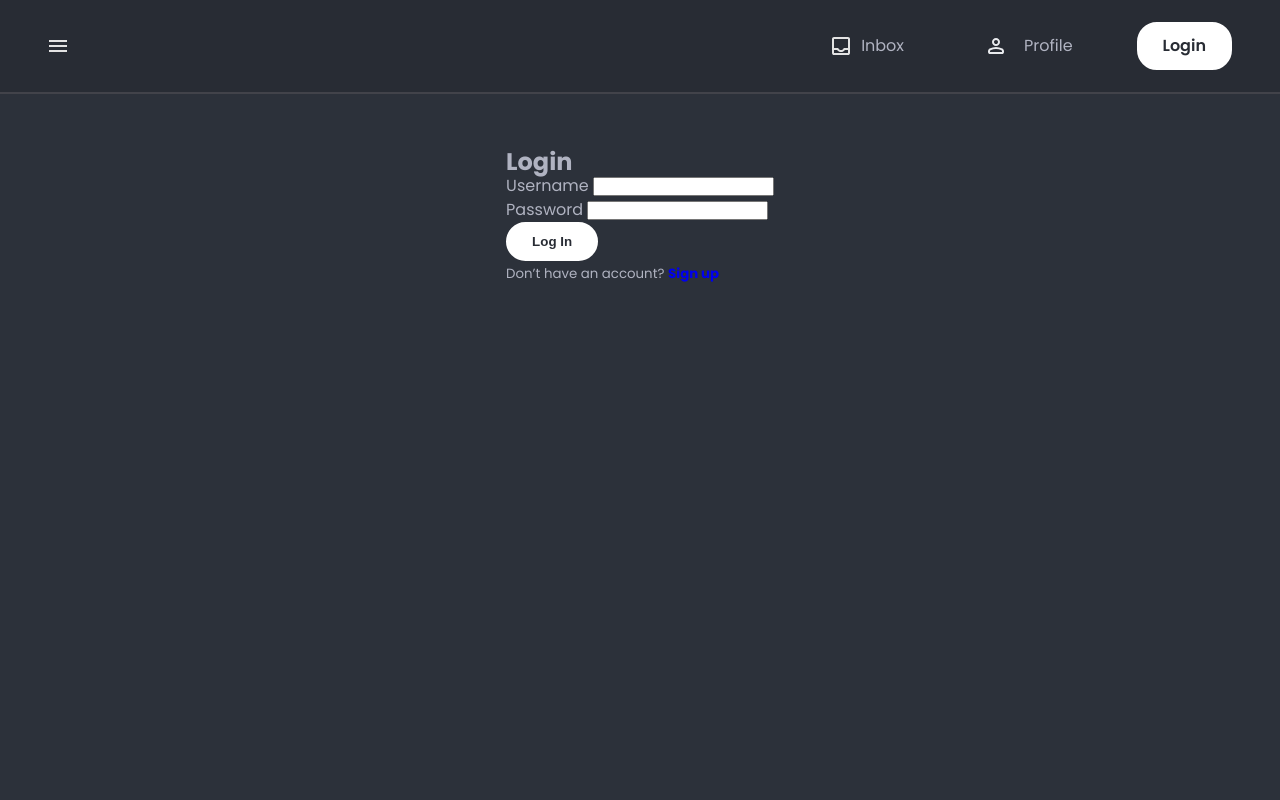
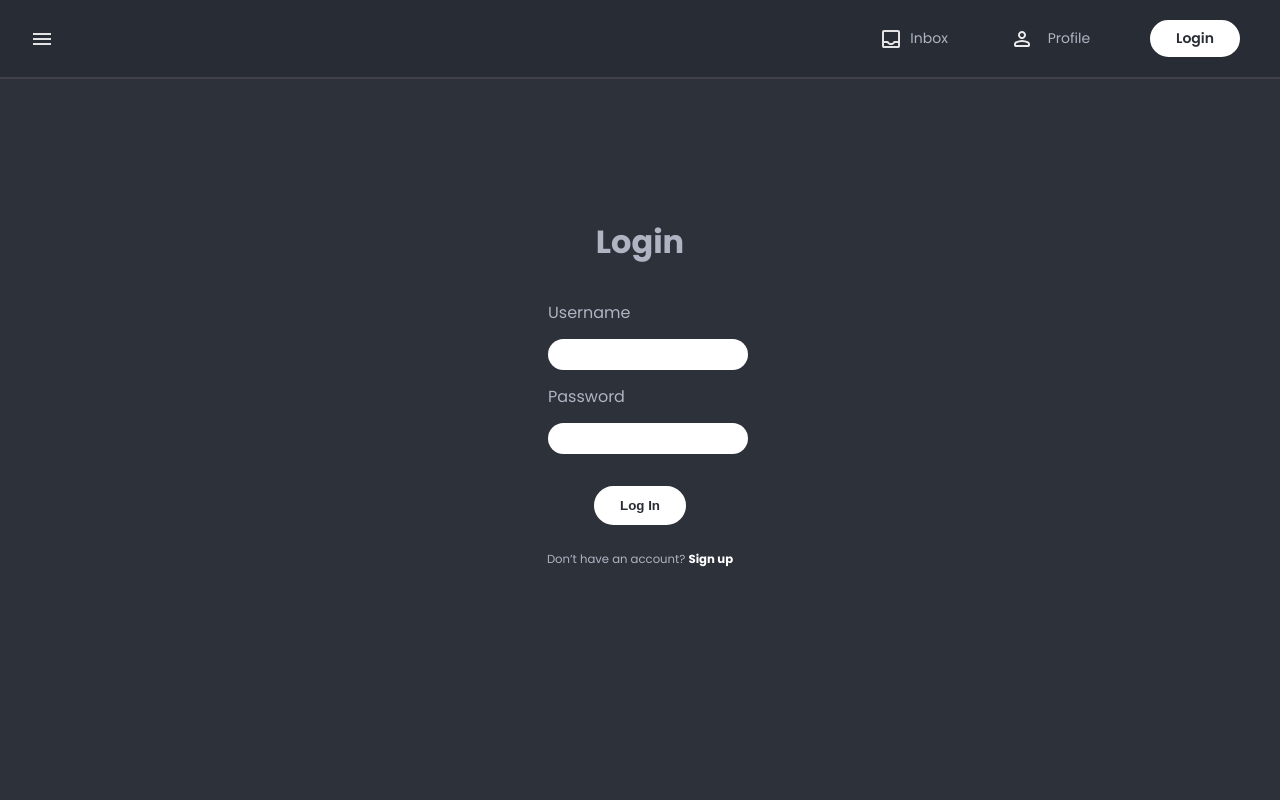
Before and after one commit to Visxal6/Project-B-24, a Django app: page /login/ in a window 1280 px wide. Run offline with Django 5.2, Linux system fonts and the light colour scheme.

Commit message:
styling the dashboard, login, register, improve and fic bugs

```diff
--- a/app/static/app/styles/base.css
+++ b/app/static/app/styles/base.css
@@ -12,13 +12,14 @@
   position: fixed;
   inset: 0 auto 0 0;
   height: 100vh;
-  width: 250px;
+  width: clamp(225px, 1vw, 250px);
 
   display: flex;
   flex-direction: column;
   justify-content: space-between;
 
-  padding: 5px 1em;
+  padding: clamp(8px, 1vw, 16px) clamp(16px, 1vw, 24px);
+  padding-bottom: 24px;
   background: var(--bg);
   border-right: 2px solid var(--line);
   z-index: 99;
@@ -153,7 +154,7 @@
   align-items: center;
   border-bottom: 2px solid var(--line);
   background: var(--bg);
-  padding: 12px 24px;
+  padding: clamp(4px, 1vw, 24px) clamp(16px, 1vw, 32px);
   position: fixed;
   top: 0;
   left: 0;
@@ -176,16 +177,16 @@
   display: flex;
   align-items: center;
   justify-content: center;
-  padding: 12px 16px;
+  padding: .85em;
   gap: 1rem;
   color: var(--text);
   margin-left: 24px;
   margin-right: 24px;
 }
 
+#inbox-button:hover,
 #menu-icon:hover,
-#navbar ul li a:hover,
-#header .right-content-container div:hover {
+#navbar ul li a:hover {
   background: var(--hover);
   overflow: hidden;
   border-radius: 5px;
@@ -195,6 +196,7 @@
 .right-content-container,
 .right-content {
   display: flex;
+  flex-direction: row;
   justify-content: center;
   align-items: center;
   gap: 1rem;
@@ -204,10 +206,11 @@
   display: flex;
   justify-content: center;
   align-items: center;
-  padding: 12px 24px;
+  padding: .85em;
   color: var(--text);
   gap: 0.5rem;
 }
+
 
 
 .button {
@@ -232,6 +235,10 @@
   all: unset;
 }
 
+#login-button {
+  padding: 6px 24px;
+}
+
 #login-button,
 #logout-button {
   margin: 0 24px;
@@ -240,7 +247,7 @@
 #menu-icon {
   display: flex;
   cursor: pointer;
-  padding: 20px;
+  padding: .85em;
   border: 2px solid transparent;
   border-radius: 10px;
 }
@@ -250,8 +257,8 @@
 }
 
 .profile-image {
-  width: 40px;
-  height: 40px;
+  width: clamp(35px, 1vw, 40px);
+  height: clamp(35px, 1vw, 40px);
   border-radius: 50%;
   object-fit: cover;
   object-position: center;
@@ -265,13 +272,14 @@
 
   #navbar {
     position: absolute;
-    top: 75px;
+    top: 60px;
     right: 0;
     width: 100%;
     flex-direction: column;
     background: var(--bg);
     opacity: 0;
     visibility: hidden;
+    padding-bottom: 50px;
     transform: translateY(-10px);
     transition:
       opacity 0.3s ease,
@@ -298,4 +306,9 @@
   #logout-button {
     margin-bottom: 48px;
   }
+
+  #inbox-text {
+    display: none;
+  }
+
 }
--- a/app/static/app/styles/general.css
+++ b/app/static/app/styles/general.css
@@ -13,11 +13,11 @@
   padding: 0;
   text-decoration: none;
   list-style: none;
-  -webkit-tap-highlight-color: transparent;
 }
 
 html {
   font-family: Poppins, 'Segoe UI', Tahoma, Geneva, Verdana, sans-serif;
+  font-size: clamp(14px, 1vw, 16px);
   line-height: 1.5rem;
 }
 
--- a/app/templates/app/base.html
+++ b/app/templates/app/base.html
@@ -10,6 +10,10 @@
   <!-- Styles -->
   <link rel="stylesheet" href="{% static 'app/styles/base.css' %}">
   <link rel="stylesheet" href="{% static 'app/styles/general.css' %}">
+
+  <!-- Block for styles -->
+  {% block styles %}
+  {% endblock %}
 
   <!-- Fonts -->
   <link rel="preconnect" href="https://fonts.googleapis.com">
@@ -37,7 +41,7 @@
         <div id="inbox-button">
           <a href="#">
             <img src="{% static 'app/assets/icons/inbox.svg' %}" alt="Inbox icon">
-            <span>Inbox</span>
+            <span id="inbox-text">Inbox</span>
           </a>
         </div>
 
@@ -135,7 +139,7 @@
     </ul>
 
     <ul>
-      <li>
+      <li class="settings-button">
         <a href="#">
           <img src="{% static 'app/assets/icons/settings.svg' %}" alt="Settings icon">
           <span>Settings</span>
--- a/users/static/users/styles/login.css
+++ b/users/static/users/styles/login.css
@@ -1,3 +1,9 @@
+body {
+  display: flex;
+  justify-content: center;
+  align-items: center;
+}
+
 .login-container {
   display: flex;
   flex-direction: column;
@@ -6,12 +12,30 @@
 }
 
 .login-container h2 {
-  margin-bottom: 24px;
+  font-size: clamp(26px, 4vh, 36px);
+  margin-bottom: 3rem;
 }
 
+.username-input label,
+.password-input label {
+  margin-bottom: 16px;
+  font-size: clamp(14px, 4vh, 16px);
+}
+
+.password-input,
 .username-input {
   display: flex;
   flex-direction: column;
+  width: clamp(200px, 1vh, 400px);
+  padding: clamp(8px, 1vh, 16px) clamp(8px, 1vh, 16px);
+}
+
+#id_username,
+#id_password {
+  width: clamp(200px, 1vh, 400px);
+  padding: clamp(4px, 1vh, 8px) clamp(8px, 1vh, 16px);
+  border: none;
+  border-radius: 20px;
 }
 
 .password-input {
@@ -24,8 +48,13 @@
   display: flex;
   flex-direction: column;
   align-items: center;
+  justify-content: center;
 }
 
 #login-button-form {
   margin-bottom: 24px;
 }
+
+.register-link {
+  color: white;
+}
--- a/users/templates/users/login.html
+++ b/users/templates/users/login.html
@@ -25,7 +25,8 @@
       <button id="login-button-form" class="button" type="submit">Log In</button>
     </form>
 
-    <small>Don’t have an account? <strong><a href="{% url 'register' %}">Sign up</a></strong></small>
+    <small>Don’t have an account? <strong><a class="register-link" href="{% url 'register' %}">Sign
+          up</a></strong></small>
   </div>
 </section>
 {% endblock %}
--- a/users/templates/users/register.html
+++ b/users/templates/users/register.html
@@ -87,7 +87,9 @@
         <label for="password2">Confirm Password</label>
         <input id="password2" name="password2" type="password" required>
         <div class="error">{{ form.password2.errors|striptags }}</div>
-        <button type="submit" class="button">Sign Up</button>
+        <div class="sign-up-button-container">
+          <button type="submit" class="button" id="sign-up-button">Sign Up</button>
+        </div>
       </div>
     </form>
 
@@ -96,7 +98,7 @@
     </div>
 
     <div class="oauth">
-      <span>Google login</span>
+      <span>Google login?</span>
       <a href="{% provider_login_url 'google' process='login' next='/' %}">
         Sign in with Google
       </a>
```
Also changed, not shown: users/static/users/styles/register.css (+47 -3 lines).
